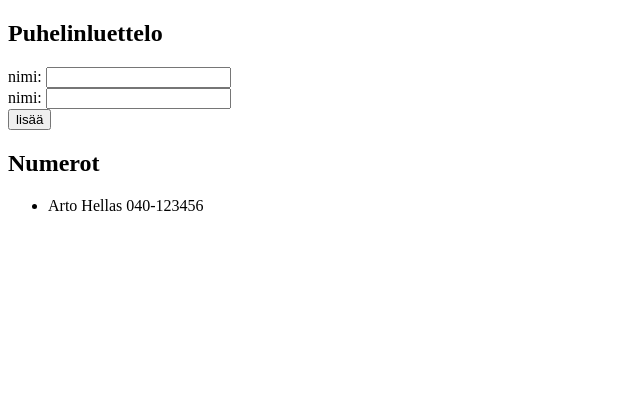
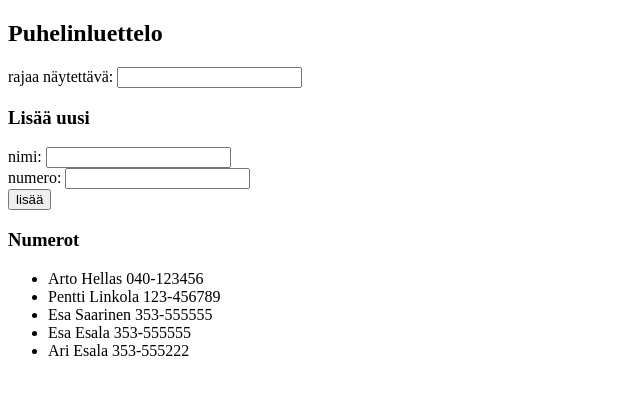
Before and after one commit to SimoAntikainen/HYmoocPart2, a React (Create React App) app in the folder part2/puhelinluettelo/: page / in a window 1280 px wide. Shown: the top 394 px of the page, without its empty margins (0-640 px from the left). Built offline with nearby package versions, Linux system fonts and the light colour scheme.

Commit message:
part 2.9

```diff
--- a/part2/puhelinluettelo/src/App.js
+++ b/part2/puhelinluettelo/src/App.js
@@ -5,11 +5,15 @@ class App extends React.Component {
     super(props)
     this.state = {
       persons: [
-        { name: 'Arto Hellas',
-          number :'040-123456'}
+        { name: 'Arto Hellas', number :'040-123456'},
+        { name: 'Pentti Linkola', number :'123-456789'},
+        { name: 'Esa Saarinen', number :'353-555555'},
+        { name: 'Esa Esala', number :'353-555555'},
+        { name: 'Ari Esala', number :'353-555222'}
       ],
       newName: '',
-      newNumber: ''
+      newNumber: '',
+      newMatchedName: ''
     }
   }
 
@@ -53,10 +57,28 @@ class App extends React.Component {
     this.setState({ newNumber: event.target.value })
   }
 
+  handleNameMatch = (event) => {
+    console.log(event.target.value)
+    this.setState({ newMatchedName: event.target.value})
+  }
+
   render() {
+
+    const showPhoneNumbers = this.state.persons.filter(
+      person => person.name.toLowerCase().includes(this.state.newMatchedName.toLowerCase()))
+
     return (
       <div>
         <h2>Puhelinluettelo</h2>
+          <div>
+          <div>
+            rajaa näytettävä: <input
+                    value={this.state.newMatchedName}
+                    onChange={this.handleNameMatch}
+                     />
+          </div>
+          <h3>Lisää uusi</h3>
+          </div>
         <form onSubmit={this.addNote}>
           <div>
             nimi: <input
@@ -65,7 +87,7 @@ class App extends React.Component {
                      />
           </div>
           <div>
-            nimi: <input
+            numero: <input
                     value={this.state.newNumber}
                     onChange={this.handleNumberChange}
                      />
@@ -74,10 +96,10 @@ class App extends React.Component {
             <button type="submit">lisää</button>
           </div>
         </form>
-        <h2>Numerot</h2>
+        <h3>Numerot</h3>
         <div>
           <ul>
-              {this.state.persons.map(person => <li key={person.name}>{person.name} {person.number}</li>)}
+              {showPhoneNumbers.map(person => <li key={person.name}>{person.name} {person.number}</li>)}
           </ul>
         </div>
       </div>
```
